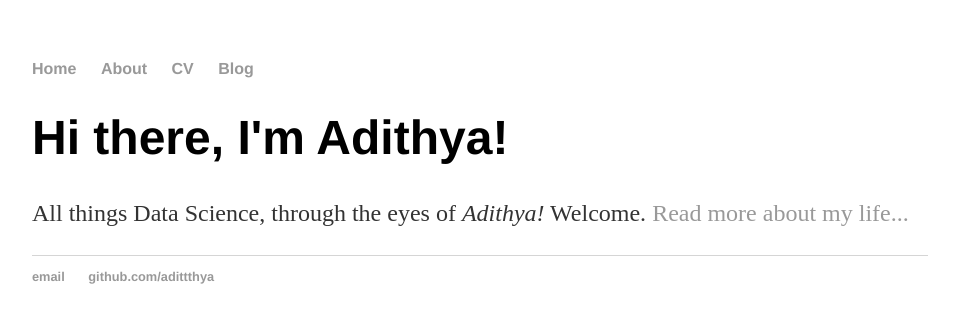
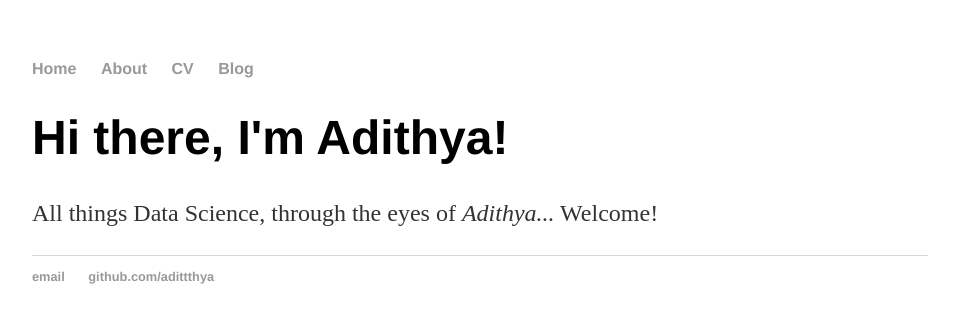
Before and after one commit to adittthya/adittthya, a plain HTML site: page index.html in a window 1280 px wide. Shown: the whole page, without its empty margins (160-1119 px from the left). Drawn offline with Linux system fonts and the light colour scheme.

Commit message:
Update index.html

```diff
--- a/index.html
+++ b/index.html
@@ -17,7 +17,7 @@
 		<div class="container">
     		<div class="blurb">
         		<h1>Hi there, I'm Adithya!</h1>
-				<p>All things Data Science, through the eyes of <em>Adithya!</em> Welcome. <a href="/about">Read more about my life...</a></p>
+				<p>All things Data Science, through the eyes of <em>Adithya...</em> Welcome!</p>
     		</div><!-- /.blurb -->
 		</div><!-- /.container -->
 		<footer>
```
